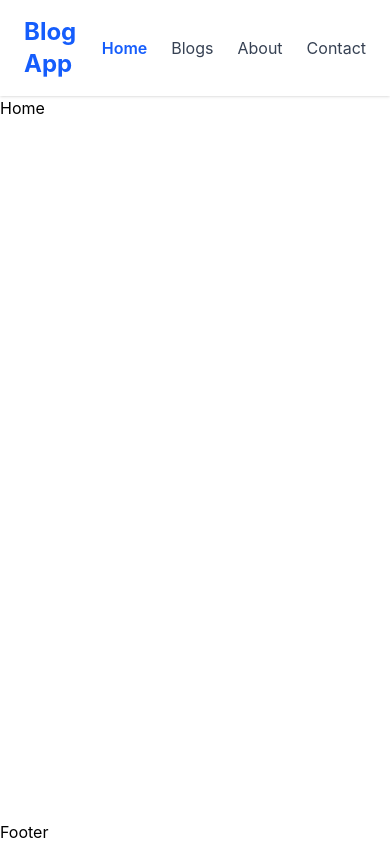
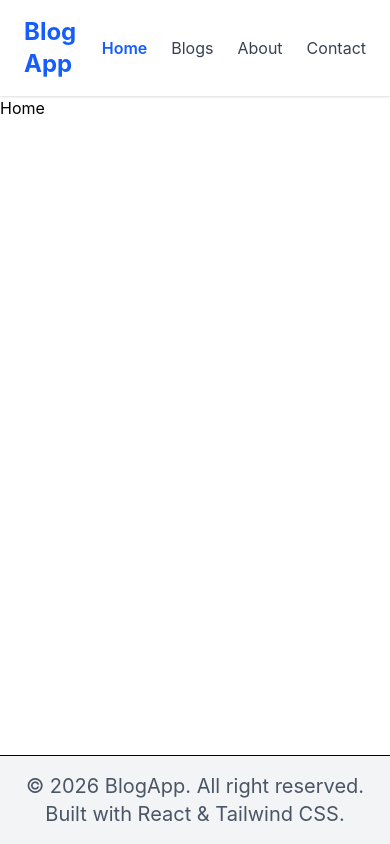
Before and after one commit to comfortmbah/blog-app, a React (Vite) app: page / in a window 390 px wide. Built offline with nearby package versions, Linux system fonts and the light colour scheme.

Commit message:
Add responsive reusable footer component

```diff
--- a/src/components/Footer.jsx
+++ b/src/components/Footer.jsx
@@ -2,7 +2,12 @@
 
 const Footer = () => {
   return (
-    <div>Footer</div>
+    <footer className="mt-12 border-t bg-gray-100">
+      <div className="mx-auto max-w-7xl flex items-center flex-col justify-between text-sm py-4 px-6 text-gray-600 md:flex-row">
+        <p className="text-xl">&copy; {new Date().getFullYear()} BlogApp. All right reserved.</p>
+        <p className="text-xl">Built with React & Tailwind CSS.</p>
+      </div>
+    </footer>
   )
 }
 
```
